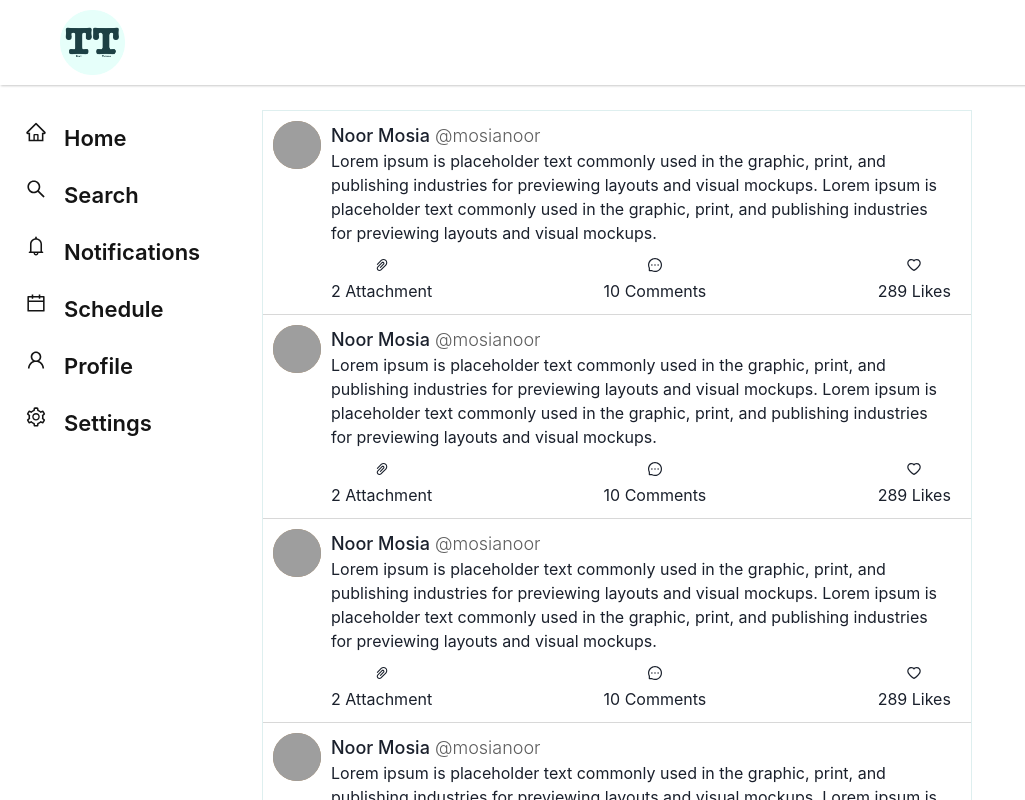
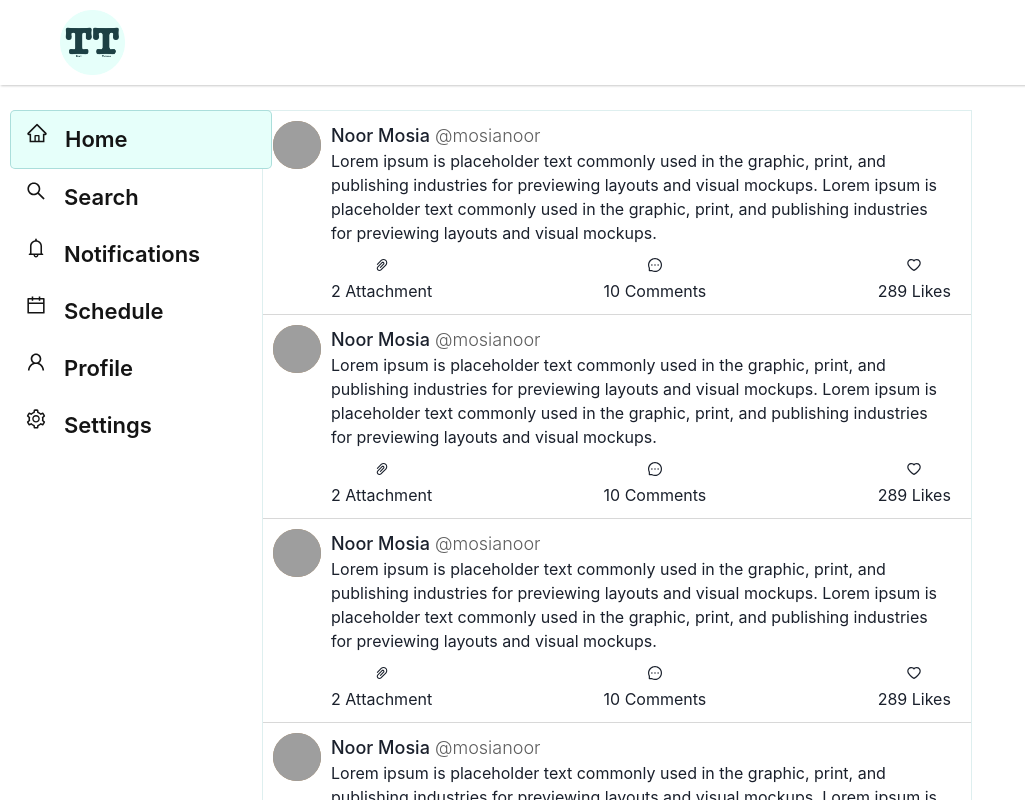
Before and after one commit to NoorMosia/tealtutors, a React (Create React App) app: page /home in a window 1280 px wide. Shown: the top 800 px of the page, without its empty margins (0-1025 px from the left). Built offline with nearby package versions, Linux system fonts and the light colour scheme; grey boxes are pictures that could not be loaded.

Commit message:
added style to active link

```diff
--- a/src/components/Left/Left.js
+++ b/src/components/Left/Left.js
@@ -9,30 +9,32 @@ import {
 } from "react-icons/ai";
 import * as Styles from "./Left.module.css";
 
-import NavLink from "../NavLink/NavLink";
-import { Link } from "react-router-dom"
+import Link from "../NavLink/NavLink";
+import { NavLink } from "react-router-dom"
 
 const Left = () => {
     return (
         <div className={Styles.Left}>
-            <Link to="/home">
-                <NavLink name="Home" icon={AiOutlineHome} />
-            </Link>
-            <Link to="/search">
-                <NavLink name="Search" icon={AiOutlineSearch} />
-            </Link>
-            <Link to="/notifications">
-                <NavLink name="Notifications" icon={AiOutlineBell} />
-            </Link>
-            <Link to="/schedule">
-                <NavLink name="Schedule" icon={AiOutlineCalendar} />
-            </Link>
-            <Link to="/profile">
-                <NavLink name="Profile" icon={AiOutlineUser} />
-            </Link>
-            <Link to="/settings">
-                <NavLink name="Settings" icon={AiOutlineSetting} />
-            </Link>
+            <NavLink to="/home" activeClassName={Styles.Active}>
+                <Link name="Home" icon={AiOutlineHome} />
+            </NavLink>
+            <NavLink to="/search" activeClassName={Styles.Active}>
+                <Link name="Search" icon={AiOutlineSearch} />
+            </NavLink>
+            <NavLink to="/notifications" activeClassName={Styles.Active}>
+                <Link name="Notifications" icon={AiOutlineBell} />
+            </NavLink>
+            <NavLink to="/schedule" activeClassName={Styles.Active}>
+                <Link name="Schedule" icon={AiOutlineCalendar} />
+            </NavLink>
+
+            <NavLink to="/profile" activeClassName={Styles.Active}>
+                <Link name="Profile" icon={AiOutlineUser} />
+            </NavLink>
+
+            <NavLink to="/settings" activeClassName={Styles.Active}>
+                <Link name="Settings" icon={AiOutlineSetting} />
+            </NavLink>
         </div>
     );
 }
--- a/src/components/Left/Left.module.css
+++ b/src/components/Left/Left.module.css
@@ -4,3 +4,11 @@
     align-items:flex-start;
     position: fixed;
 }
+
+.Active {
+    color: red;
+    font-size: 2px;
+    border: 1px solid rgba(0, 128, 128, 0.26);
+    border-radius: 5px;
+    background: #E6FFFA;
+}
```
